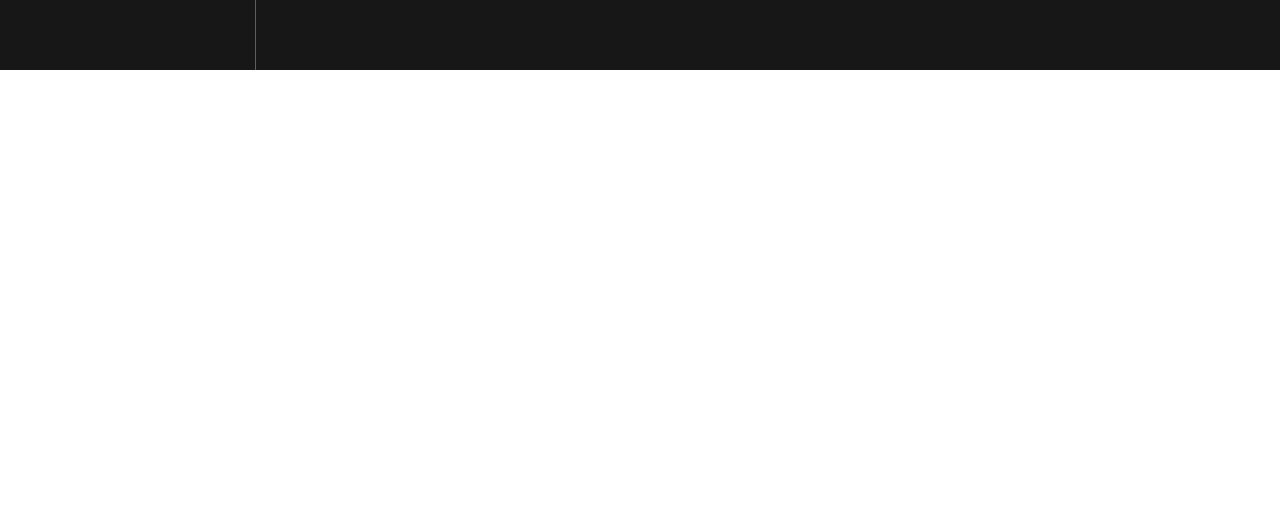
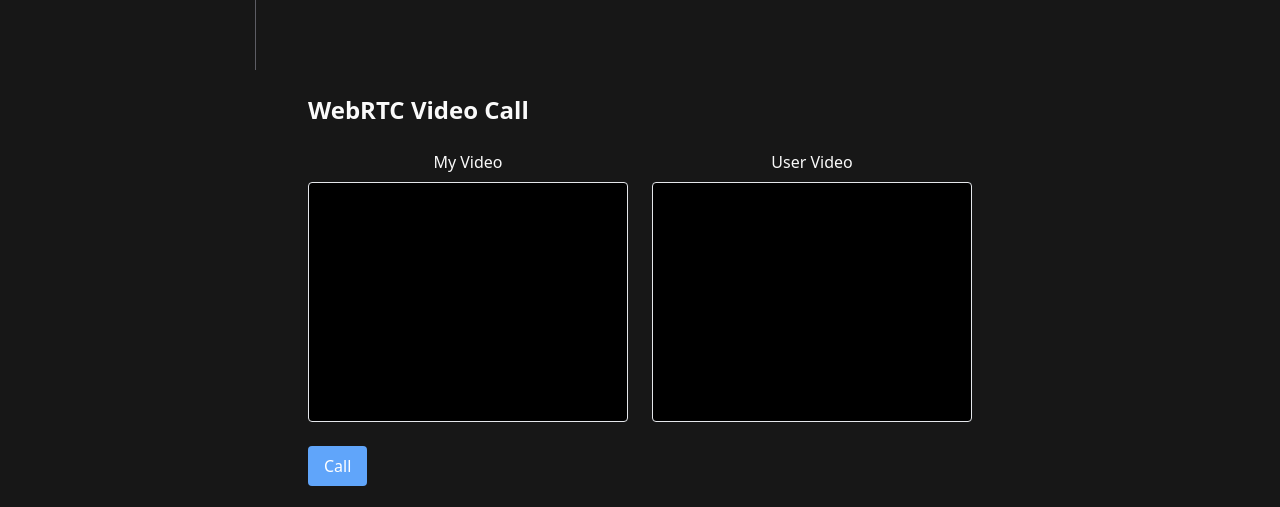
Before and after one commit to itzDeepansu/Xist, a Next.js app in the folder client/: page / in a window 1280 px wide. Shown: the part 730-1237 px from the top of the page. Before the commit the page ends 800 px from the top, so only its background shows below. Built offline with nearby package versions, Linux system fonts and the light colour scheme; no server answers; sample sign-in values are in the browser's storage.

Commit message:
video-call-test

```diff
--- /dev/null
+++ b/client/app/(pages)/VideoCall/page.jsx
@@ -0,0 +1,184 @@
+"use client";
+import { useEffect, useRef, useState } from "react";
+import Peer from "simple-peer";
+
+export default function VideoCall({ socket, userPhoneNumber, toPhoneNumber }) {
+  const [stream, setStream] = useState(null);
+  const [receivingCall, setReceivingCall] = useState(false);
+  const [callerPhone, setCallerPhone] = useState("");
+  const [callerSignal, setCallerSignal] = useState(null);
+  const [callAccepted, setCallAccepted] = useState(false);
+  const [calling, setCalling] = useState(false);
+
+  const myVideo = useRef();
+  const userVideo = useRef();
+  const connectionRef = useRef();
+
+  useEffect(() => {
+    // Get media stream
+    navigator.mediaDevices
+      .getUserMedia({ video: true, audio: true })
+      .then((currentStream) => {
+        setStream(currentStream);
+        if (myVideo.current) {
+          myVideo.current.srcObject = currentStream;
+        }
+      });
+
+    // Receive an incoming call
+    socket.on("receive-call", (data) => {
+      setReceivingCall(true);
+      setCallerPhone(data.from);
+      setCallerSignal(data.signal);
+    });
+
+    // Handle call being rejected
+    socket.on("call-rejected", () => {
+      setCalling(false);
+      setCallAccepted(false);
+      alert("Call was rejected");
+    });
+
+    // Clean up on unmount
+    return () => {
+      socket.disconnect();
+    };
+  }, [socket, userPhoneNumber]);
+
+  const callUser = (toPhone) => {
+    const peer = new Peer({
+      initiator: true,
+      trickle: false,
+      stream: stream,
+    });
+
+    peer.on("signal", (data) => {
+      socket.emit("call-user", {
+        signal: data,
+        to: toPhone,
+        from: userPhoneNumber,
+      });
+      setCalling(true);
+    });
+
+    peer.on("stream", (remoteStream) => {
+      if (userVideo.current) {
+        userVideo.current.srcObject = remoteStream;
+      }
+    });
+
+    peer.on("error", (err) => {
+      console.error("Peer error:", err);
+    });
+
+    // Avoid duplicate listeners
+    socket.off("call-answered");
+    socket.on("call-answered", (data) => {
+      setCallAccepted(true);
+      peer.signal(data.signal);
+    });
+
+    connectionRef.current = peer;
+  };
+
+  const answerCall = () => {
+    setCallAccepted(true);
+
+    const peer = new Peer({
+      initiator: false,
+      trickle: false,
+      stream: stream,
+    });
+
+    peer.on("signal", (data) => {
+      socket.emit("answer-call", {
+        signal: data,
+        to: callerPhone,
+      });
+    });
+
+    peer.on("stream", (remoteStream) => {
+      console.log("Received remote stream", remoteStream);
+      if (userVideo.current) {
+        userVideo.current.srcObject = remoteStream;
+      }
+    });
+
+    peer.on("error", (err) => {
+      console.error("Peer error:", err);
+    });
+
+    peer.signal(callerSignal);
+
+    connectionRef.current = peer;
+  };
+
+  const rejectCall = () => {
+    socket.emit("reject-call", {
+      to: callerPhone,
+    });
+    setReceivingCall(false);
+    setCallAccepted(false);
+  };
+
+  return (
+    <div className="p-6 max-w-5xl mx-auto">
+      <h1 className="text-2xl font-bold mb-6">WebRTC Video Call</h1>
+
+      <div className="flex gap-6 mb-6">
+        <div className="flex flex-col items-center">
+          <p className="mb-2">My Video</p>
+          <video
+            ref={myVideo}
+            autoPlay
+            muted
+            playsInline
+            className="w-80 h-60 border rounded bg-black"
+          />
+        </div>
+
+        <div className="flex flex-col items-center">
+          <p className="mb-2">User Video</p>
+          <video
+            ref={userVideo}
+            autoPlay
+            playsInline
+            className="w-80 h-60 border rounded bg-black"
+          />
+        </div>
+      </div>
+
+      <div className="flex gap-4">
+        <button
+          className={`${
+            callAccepted ? "bg-red-500" : "bg-blue-400"
+          } text-white px-4 py-2 rounded`}
+          disabled={calling}
+          onClick={() => callUser(toPhoneNumber)}
+        >
+          Call {toPhoneNumber}
+        </button>
+
+        {receivingCall && !callAccepted && (
+          <div className="flex gap-4 items-center">
+            <p className="text-gray-800">
+              Incoming call from <strong>{callerPhone}</strong>
+            </p>
+            <button
+              className="bg-green-500 text-white px-4 py-2 rounded"
+              onClick={() => answerCall()}
+            >
+              Answer
+            </button>
+            <button
+              className="bg-red-500 text-white px-4 py-2 rounded"
+              onClick={rejectCall}
+            >
+              Reject
+            </button>
+          </div>
+        )}
+      </div>
+    </div>
+  );
+}
--- a/client/app/page.jsx
+++ b/client/app/page.jsx
@@ -1,6 +1,7 @@
 "use client";
 import { useEffect, useState, useMemo, useRef, useLayoutEffect } from "react";
 import ChatCard from "@/components/ChatCard";
+import VideoCall from "./(pages)/VideoCall/page";
 
 // import { createClient } from "@supabase/supabase-js";
 import { getSupabaseClient } from "./libs/supabaseClient";
@@ -513,6 +514,7 @@ export default function Home() {
           </div>
         </div>
       </div>
+      <VideoCall socket={socket} userPhoneNumber={session?.user.phoneNumber} toPhoneNumber={activeChat?.phoneNumber}/>
     </main>
   );
 }
--- a/client/package.json
+++ b/client/package.json
@@ -2,6 +2,9 @@
   "name": "client",
   "version": "0.1.0",
   "private": true,
+"prisma": {
+  "schema": "prisma/schema.prisma"
+},
   "scripts": {
     "dev": "next dev -p 5173",
     "build": "prisma generate && next build",
@@ -34,6 +37,7 @@
     "react-dom": "^18",
     "react-hook-form": "^7.52.0",
     "react-spinners": "^0.14.1",
+    "simple-peer": "^9.11.1",
     "socket.io": "^4.7.5",
     "socket.io-client": "^4.7.5",
     "tailwind-merge": "^2.3.0",
```
Also changed, not shown: 2 other files (tests, documents, lock files or other folders).
